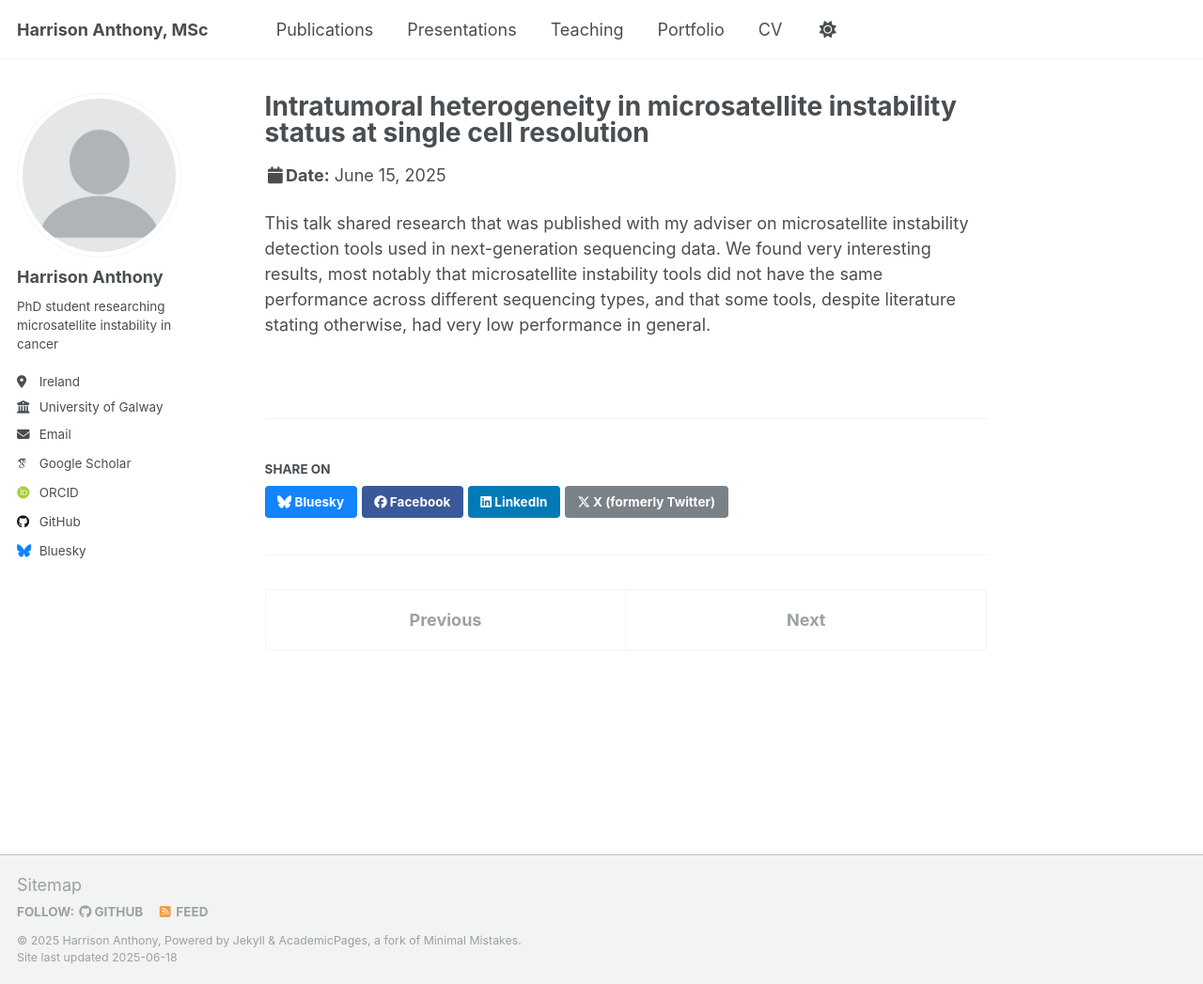
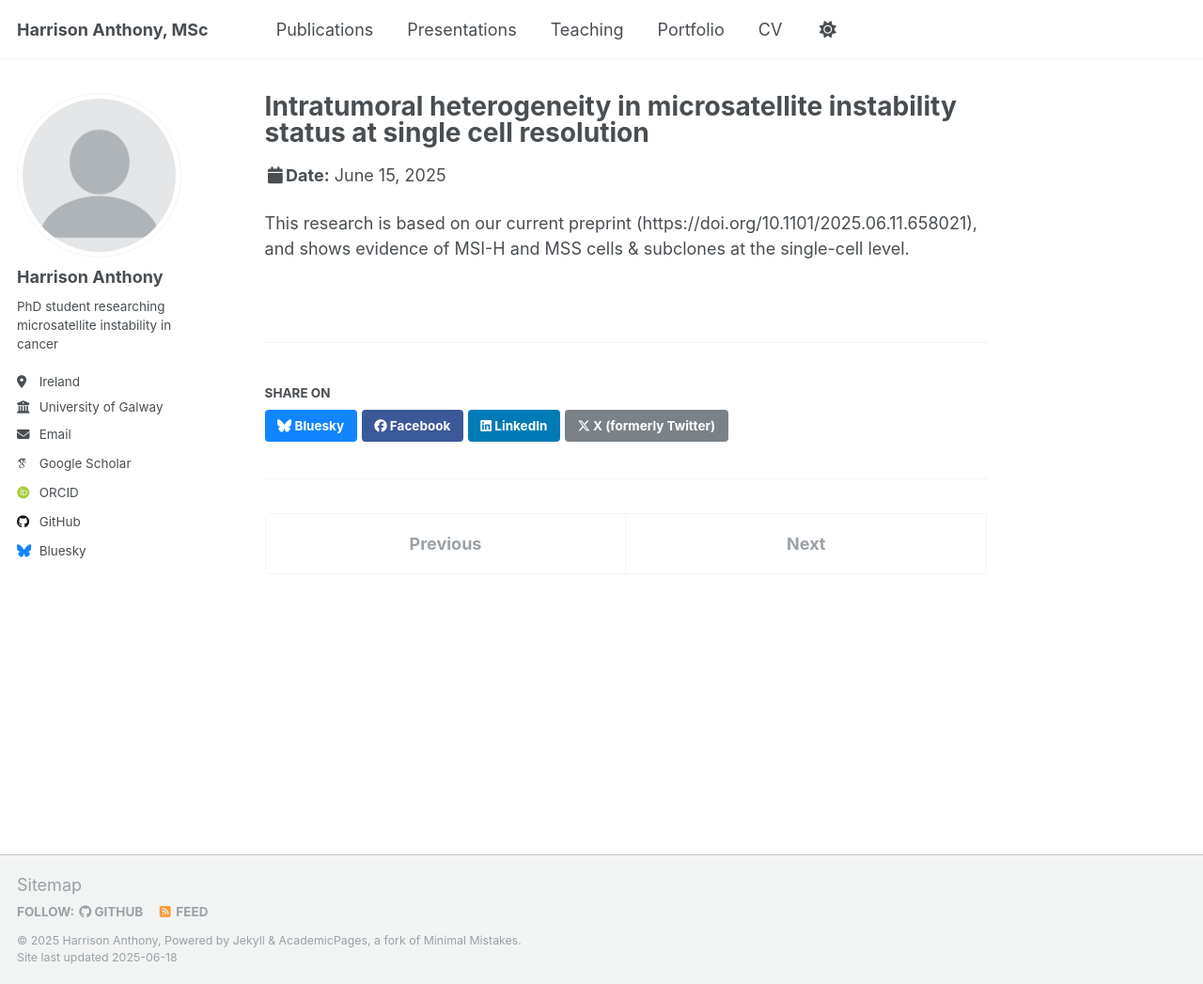
Before and after one commit to harrison-anth/harrison-anth.github.io, a Jekyll site: the page built from _talks/msih_ith.md, in a window 1280 px wide and 1047 px high. Shown: the whole window at 94% size. Built offline with Jekyll 4.4.1, drawn with Linux system fonts in a browser that asks for light colours; some web fonts are replaced.

Commit message:
updating md

```diff
--- a/_talks/msih_ith.md
+++ b/_talks/msih_ith.md
@@ -9,6 +9,5 @@ date: 2025-06-15
 location: "Lisbon, Portugal"
 ---
 
-This talk shared research that was published with my adviser on microsatellite instability detection tools used in next-generation sequencing data. We found
-very interesting results, most notably that microsatellite instability tools did not have the same performance across different sequencing types, and that
-some tools, despite literature stating otherwise, had very low performance in general.
+This research is based on our current preprint (https://doi.org/10.1101/2025.06.11.658021),
+ and shows evidence of MSI-H and MSS cells & subclones at the single-cell level.
```
